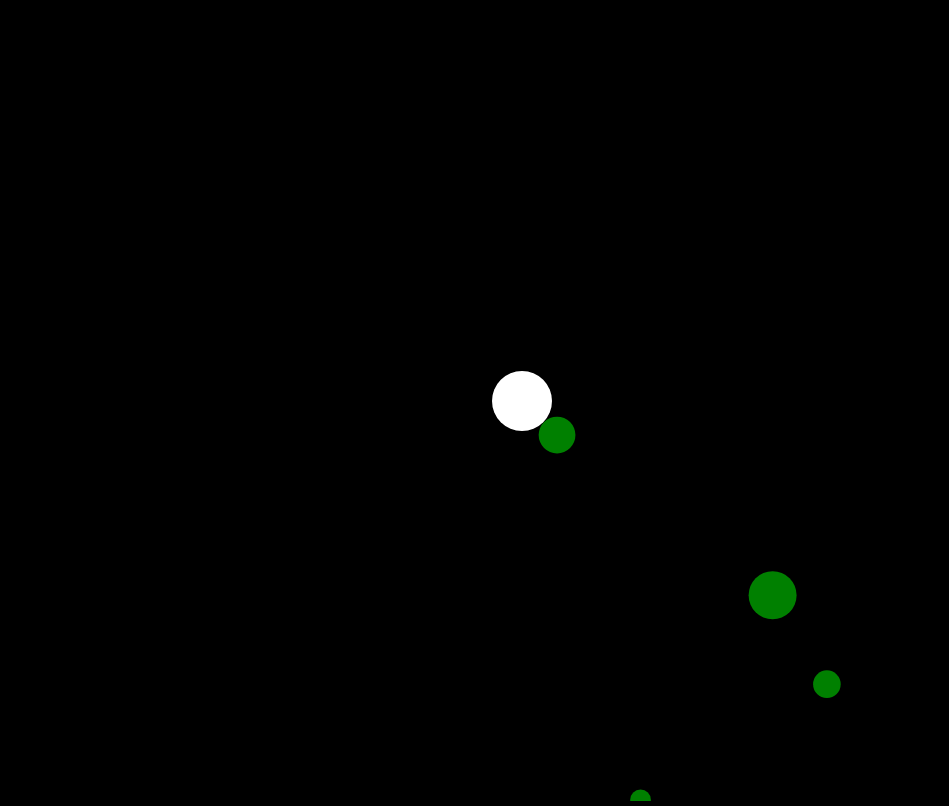
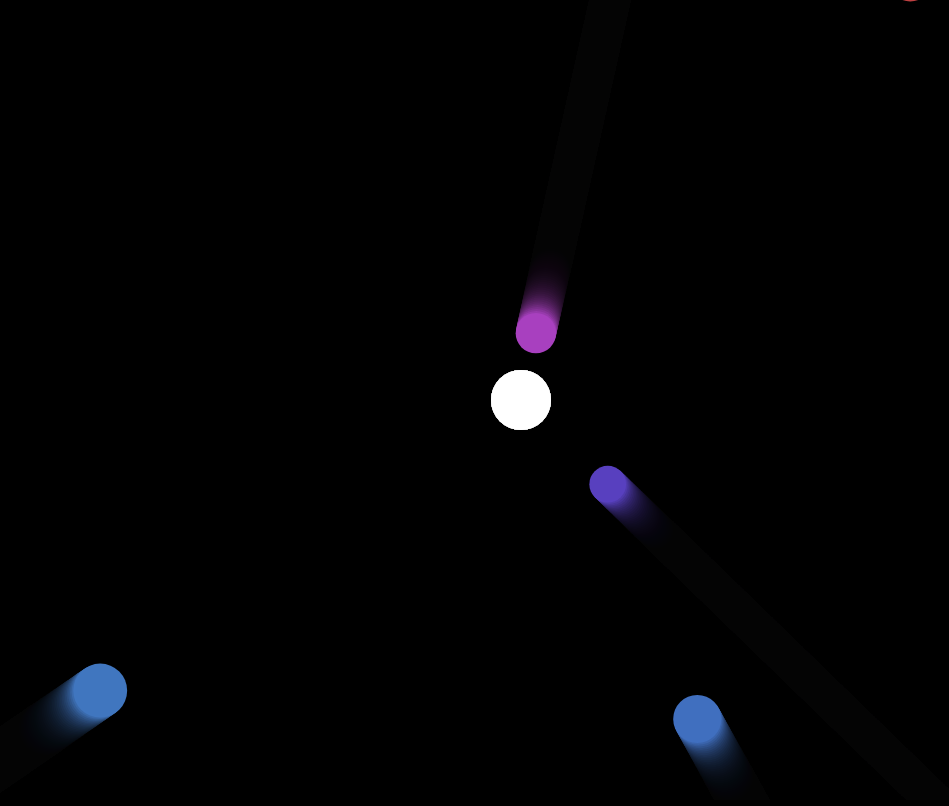
Before and after one commit to yashgoyal2109/shooting-game, a plain HTML site: page index.html in a window 1280 px wide. Shown: the whole page, without its empty margins (119-1068 px from the left). Drawn offline with Linux system fonts and the light colour scheme.

Commit message:
colorize game

```diff
--- a/index.js
+++ b/index.js
@@ -85,11 +85,11 @@ function spawn() {
             y = Math.random() < 0.5 ? 0 -radius : canvas.height + radius;
         }
 
-        const color = 'green'
+        const color =  `hsl(${Math.random() * 360}, 50%, 50%)`
         const angle = Math.atan2(canvas.height/2 - y ,canvas.width/2 - x);
         const velocity = {
-            x : 3*Math.cos(angle),
-            y : 3*Math.sin(angle)
+            x : 2*Math.cos(angle),
+            y : 2*Math.sin(angle)
         }
         enemies.push(new Enemy(x,y,radius,color,velocity))
     },1000)
@@ -100,15 +100,16 @@ let animateId;
 
 function animate() {
     animateId = requestAnimationFrame(animate);
-    c.clearRect(0,0,canvas.width,canvas.height);
+    c.fillStyle = 'rgba(0, 0, 0, 0.1)'
+    c.fillRect(0,0,canvas.width,canvas.height);
     newplayer.draw();
-    projectiles.forEach((projectile) =>
+    projectiles.forEach((projectile,index) =>
         {
         projectile.update();
-        if(projectile.x + projectile.radius < 0 || projectile.x - projectile.radius > canvas.width || projectile.y + projectile.radius > 0 ||  projectile.y - projectile.radius > canvas.height ) {
+        if(projectile.x + projectile.radius < 0 || projectile.x - projectile.radius > canvas.width || projectile.y + projectile.radius < 0 ||  projectile.y - projectile.radius > canvas.height ) {
             setTimeout(() => {
                 //objects remove from edges of screen
-                projectiles.splice(projectileIndex, 1);
+                projectiles.splice(index, 1);
             }, 0)
         }
     })
@@ -143,7 +144,7 @@ window.addEventListener('click', (event)=>{
         x : 8*Math.cos(angle),
         y : 8*Math.sin(angle)
     }
-    projectiles.push(new Projectile(innerWidth/2,innerHeight/2,6,'red',velocity)
+    projectiles.push(new Projectile(innerWidth/2,innerHeight/2,6,'white',velocity)
 );
 });
 
--- a/style.css
+++ b/style.css
@@ -4,6 +4,6 @@ body {
     background-color: black;
 }
 
-canvas {
+/* canvas {
     border: 1px solid black;
-}
+} */
```
